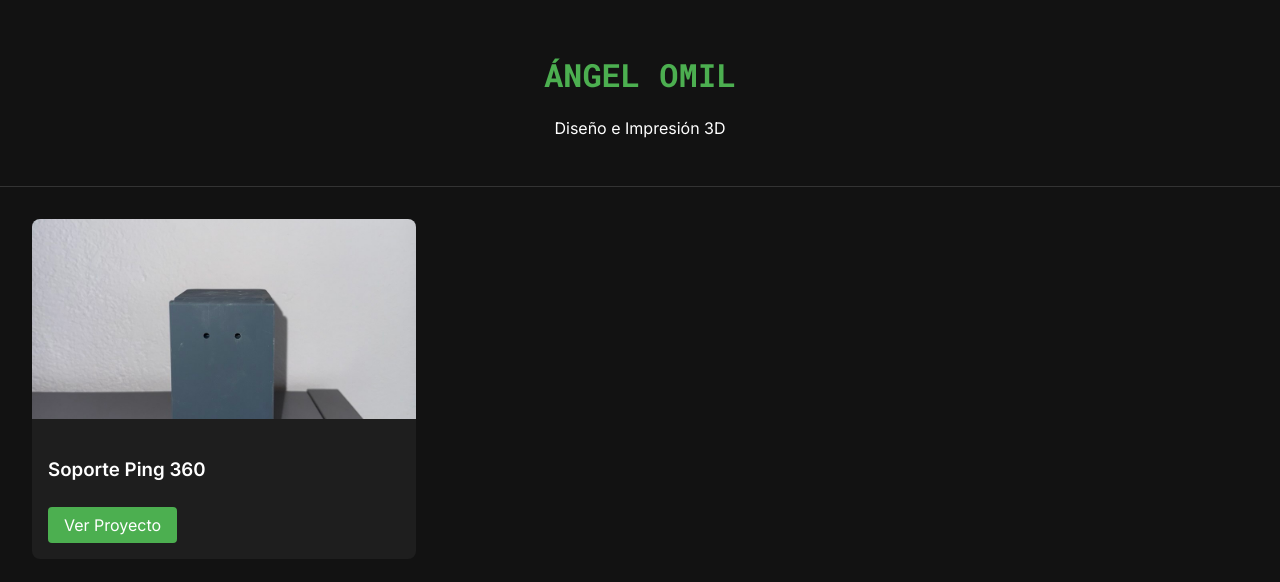
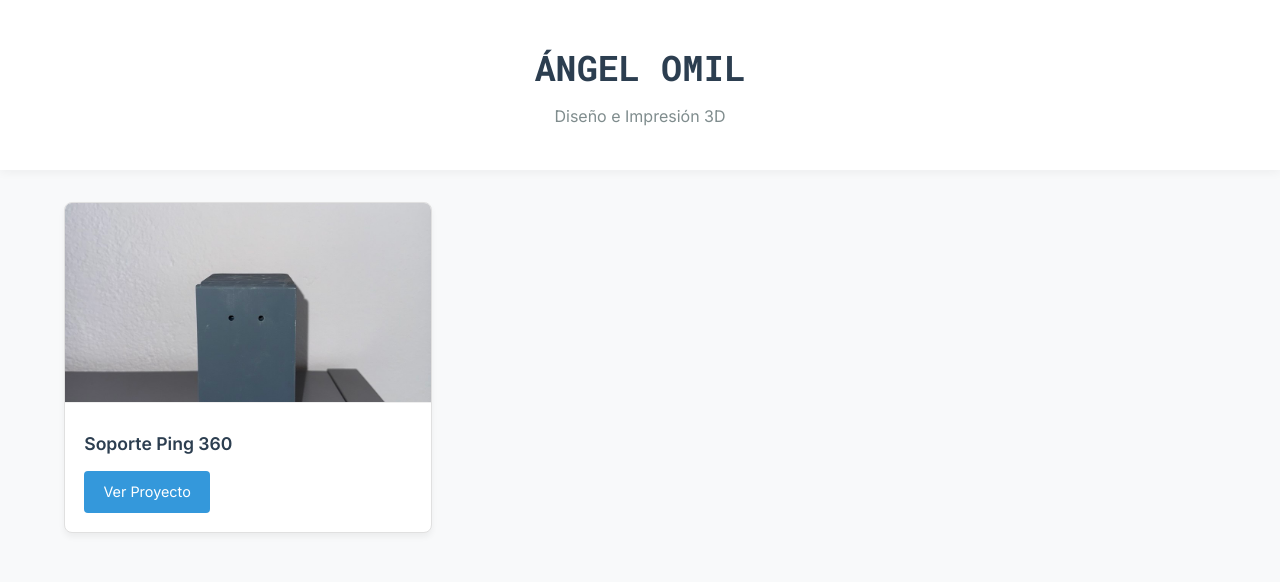
Before and after one commit to angelomilg/portfolio-3d-angel, a plain HTML site: page index.html in a window 1280 px wide. Drawn offline with Linux system fonts and the light colour scheme.

Commit message:
style.css

```diff
--- a/css/style.css
+++ b/css/style.css
@@ -1,58 +1,119 @@
-/* Estilos generales */
-body {
-    background-color: #121212;
-    color: #ffffff;
-    font-family: 'Inter', sans-serif;
+/* Reset y estilos base */
+* {
   margin: 0;
   padding: 0;
+  box-sizing: border-box;
 }
 
+body {
+  background-color: #f8f9fa; /* Fondo gris claro */
+  color: #333; /* Texto oscuro */
+  font-family: 'Inter', sans-serif;
+  line-height: 1.6;
+}
+
+/* Header */
 .header {
   text-align: center;
-    padding: 2rem 0;
-    border-bottom: 1px solid #333;
+  padding: 2.5rem 0;
+  background-color: #fff;
+  box-shadow: 0 2px 10px rgba(0, 0, 0, 0.05);
+  margin-bottom: 2rem;
 }
 
 .header h1 {
   font-family: 'Roboto Mono', monospace;
-    color: #4CAF50; /* Verde técnico */
+  color: #2c3e50; /* Azul oscuro profesional */
+  font-size: 2.2rem;
+  margin-bottom: 0.5rem;
+}
+
+.header p {
+  color: #7f8c8d; /* Gris medio */
+  font-weight: 300;
 }
 
 /* Grid de proyectos */
 .projects-grid {
   display: grid;
   grid-template-columns: repeat(auto-fill, minmax(300px, 1fr));
-    gap: 2rem;
-    padding: 2rem;
+  gap: 1.5rem;
+  padding: 0 1.5rem 2rem;
+  max-width: 1200px;
+  margin: 0 auto;
 }
 
+/* Tarjetas de proyectos */
 .project-card {
-    background: #1E1E1E;
+  background: #fff;
   border-radius: 8px;
   overflow: hidden;
-    transition: transform 0.3s;
+  transition: transform 0.3s, box-shadow 0.3s;
+  box-shadow: 0 4px 6px rgba(0, 0, 0, 0.05);
+  border: 1px solid #e0e0e0;
 }
 
 .project-card:hover {
-    transform: scale(1.03);
+  transform: translateY(-5px);
+  box-shadow: 0 10px 20px rgba(0, 0, 0, 0.1);
 }
 
 .project-card img {
   width: 100%;
   height: 200px;
   object-fit: cover;
+  border-bottom: 1px solid #eee;
 }
 
 .project-info {
-    padding: 1rem;
+  padding: 1.2rem;
 }
 
+.project-info h3 {
+  color: #2c3e50;
+  margin-bottom: 0.8rem;
+  font-size: 1.1rem;
+}
+
+/* Botones */
 .btn {
   display: inline-block;
-    background: #4CAF50;
+  background: #3498db; /* Azul corporativo */
   color: white;
-    padding: 0.5rem 1rem;
+  padding: 0.6rem 1.2rem;
   border-radius: 4px;
   text-decoration: none;
-    margin-top: 0.5rem;
+  font-weight: 500;
+  font-size: 0.9rem;
+  transition: background 0.3s;
 }
+
+.btn:hover {
+  background: #2980b9; /* Azul más oscuro al hover */
+}
+
+/* Pestañas/interactivos (para futuras páginas) */
+.tabs {
+  display: flex;
+  margin-bottom: 1rem;
+}
+
+.tab-btn {
+  padding: 0.6rem 1.2rem;
+  background: #ecf0f1;
+  border: none;
+  cursor: pointer;
+  font-family: 'Inter', sans-serif;
+}
+
+.tab-btn.active {
+  background: #3498db;
+  color: white;
+}
+
+/* Responsive */
+@media (max-width: 768px) {
+  .projects-grid {
+    grid-template-columns: 1fr;
+  }
+}
```
Lines whose indentation alone changed are shown as unchanged.
